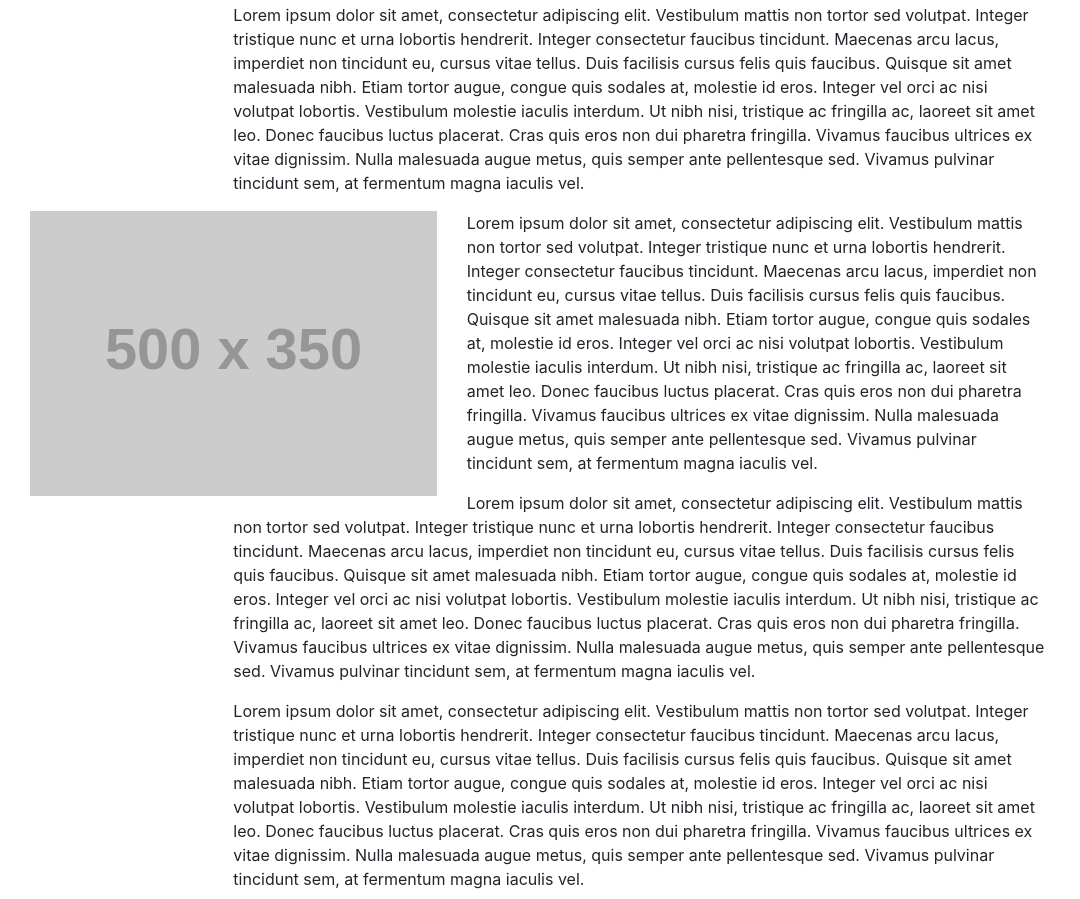
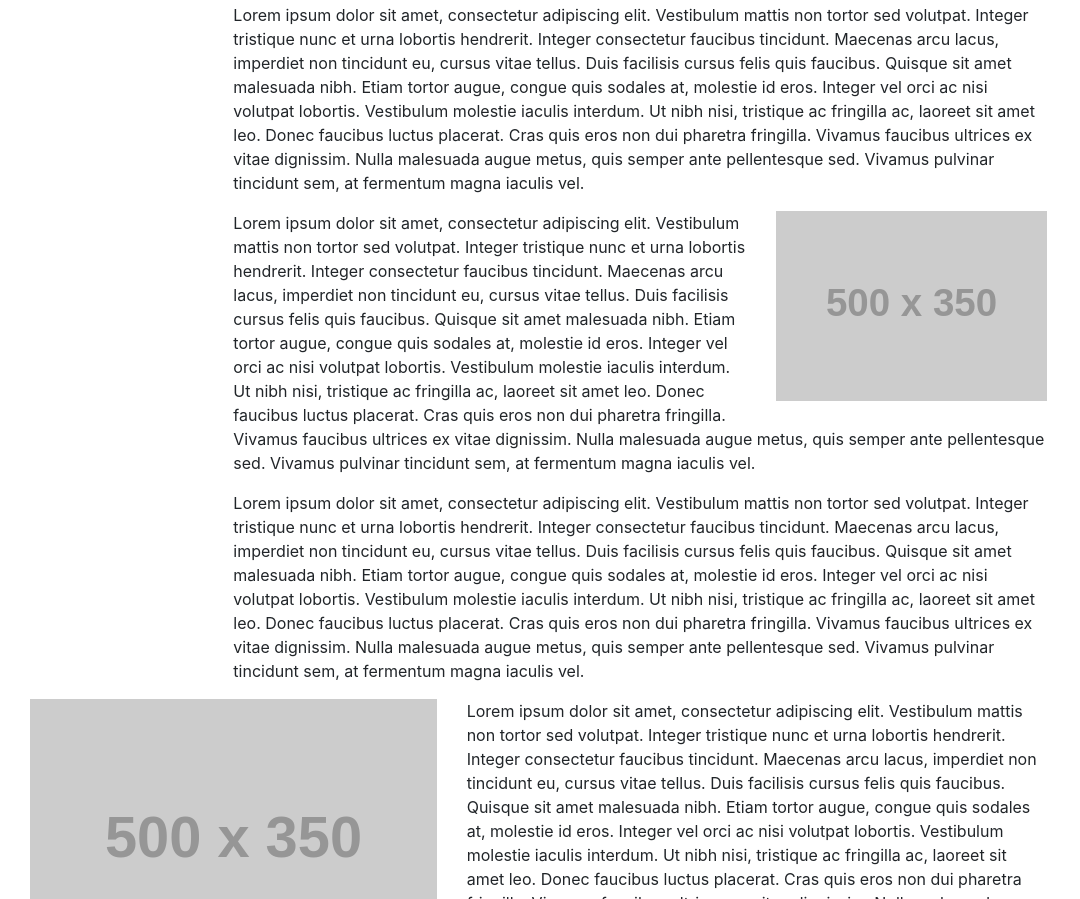
Before and after one commit to nisheed2440/tnc-grid, a website: page index.html in a window 1280 px wide. Shown: the part 347-1246 px from the top of the page, without its empty margins (0-1080 px from the left). Drawn offline with Linux system fonts and the light colour scheme; placeholder pictures from the web are drawn by us.

Commit message:
basic align added

```diff
--- a/grid.scss
+++ b/grid.scss
@@ -72,6 +72,13 @@ $container-max-widths: (
         .image--right & {
             @include make-col-ready();
             @include float-right;
+            margin-left: $grid-gutter-width;
+            margin-bottom: ($grid-gutter-width / 2);
+            @include media-breakpoint-up(md) {
+                @include make-col(4);
+                padding-left: 0;
+                padding-right: 0;
+            }
         }
     }
 }
--- a/index.html
+++ b/index.html
@@ -61,6 +61,37 @@
                     </div>
 
                 </div>
+                <div class="row">
+                        <div class="col-xs-12 image--right">
+                            <div class="rte">
+                                <div class="rte__img">
+                                    <img class="img-fluid" src="http://via.placeholder.com/500x350" alt="test">
+                                </div>
+                                <div class="rte__text">
+                                    <p>Lorem ipsum dolor sit amet, consectetur adipiscing elit. Vestibulum mattis non tortor sed volutpat.
+                                        Integer tristique nunc et urna lobortis hendrerit. Integer consectetur faucibus tincidunt. Maecenas
+                                        arcu lacus, imperdiet non tincidunt eu, cursus vitae tellus. Duis facilisis cursus felis quis
+                                        faucibus. Quisque sit amet malesuada nibh. Etiam tortor augue, congue quis sodales at, molestie
+                                        id eros. Integer vel orci ac nisi volutpat lobortis. Vestibulum molestie iaculis interdum. Ut
+                                        nibh nisi, tristique ac fringilla ac, laoreet sit amet leo. Donec faucibus luctus placerat. Cras
+                                        quis eros non dui pharetra fringilla. Vivamus faucibus ultrices ex vitae dignissim. Nulla malesuada
+                                        augue metus, quis semper ante pellentesque sed. Vivamus pulvinar tincidunt sem, at fermentum
+                                        magna iaculis vel.</p>
+                                    <p>Lorem ipsum dolor sit amet, consectetur adipiscing elit. Vestibulum mattis non tortor sed volutpat.
+                                        Integer tristique nunc et urna lobortis hendrerit. Integer consectetur faucibus tincidunt. Maecenas
+                                        arcu lacus, imperdiet non tincidunt eu, cursus vitae tellus. Duis facilisis cursus felis quis
+                                        faucibus. Quisque sit amet malesuada nibh. Etiam tortor augue, congue quis sodales at, molestie
+                                        id eros. Integer vel orci ac nisi volutpat lobortis. Vestibulum molestie iaculis interdum. Ut
+                                        nibh nisi, tristique ac fringilla ac, laoreet sit amet leo. Donec faucibus luctus placerat. Cras
+                                        quis eros non dui pharetra fringilla. Vivamus faucibus ultrices ex vitae dignissim. Nulla malesuada
+                                        augue metus, quis semper ante pellentesque sed. Vivamus pulvinar tincidunt sem, at fermentum
+                                        magna iaculis vel.</p>
+
+                                </div>
+                            </div>
+                        </div>
+
+                    </div>
             </div>
             <div class="col-xs-12 col-md-8 offset-md-2 offset-image offset-image--left">
                 <div class="rte">
```
Also changed, not shown: grid.css.
